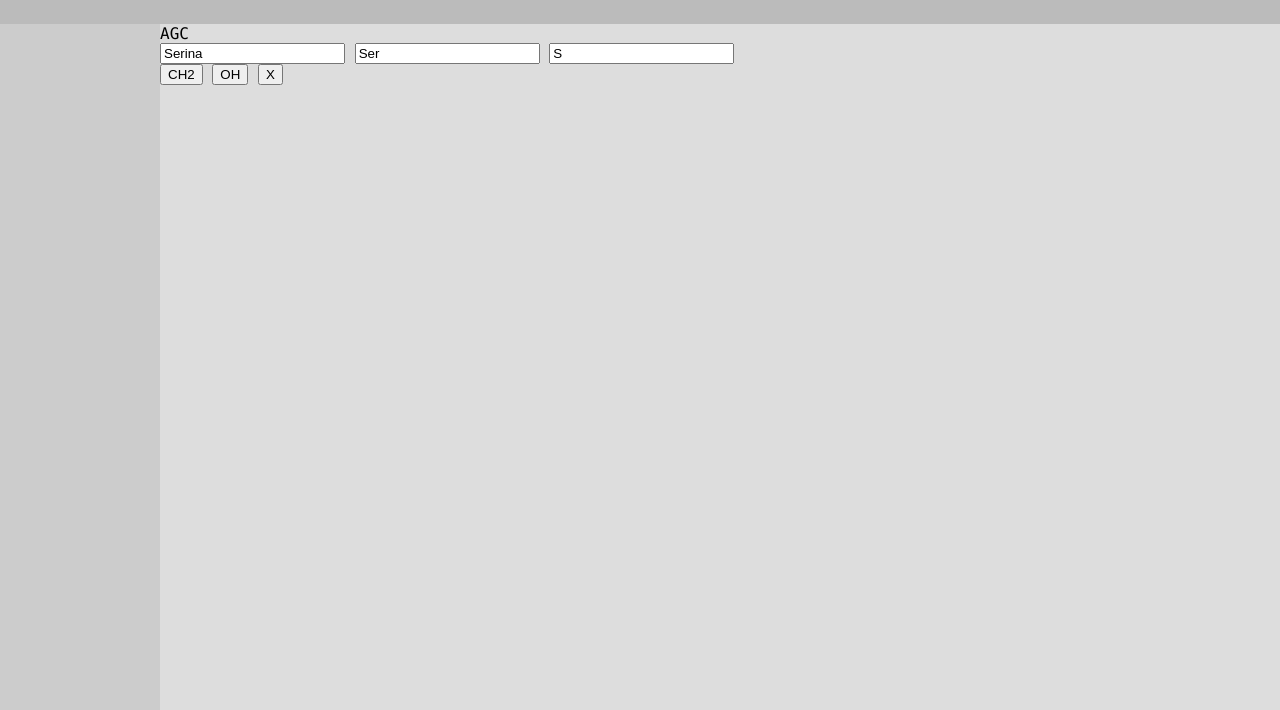
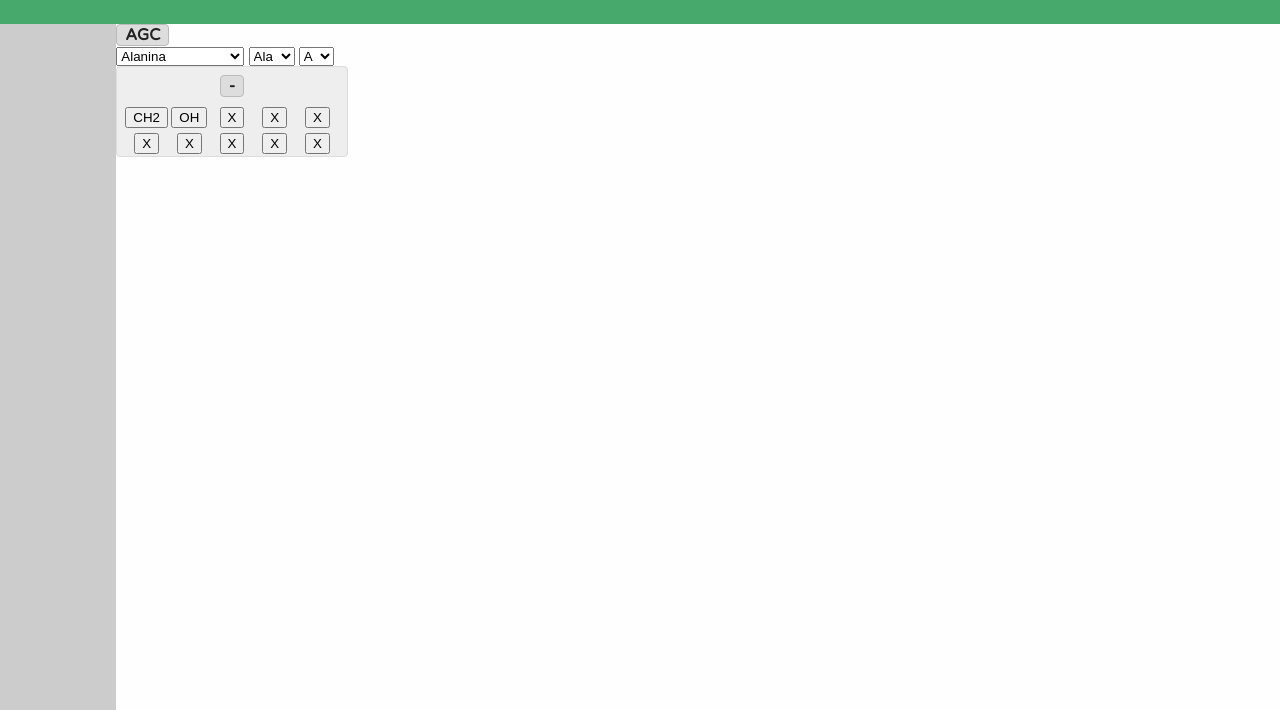
Before and after one commit to M1keCodingProjects/Biocozy, a plain HTML site: page index.html in a window 1280 px wide. Shown: the part 90-800 px from the top of the page. Drawn offline with Linux system fonts and the light colour scheme.

Commit message:
Added CSS-grid layout for lateral chain section.

```diff
--- a/index.html
+++ b/index.html
@@ -13,15 +13,93 @@
         <div class="header-gui">Biocozy</div>
         <div class="sidebar"></div>
         <div class="game-container">
-            <div id="triplet">AGC</div>
+            <div class="data-container" id="triplet">AGC</div>
 
-            <input type="text" value="Serina">
-            <input type="text" value="Ser">
-            <input type="text" value="S">
-            <div id="lateralChainStructure"></div>
-            <button class="btn-addGroup" id="CH2" onclick="addGroup('CH2')">CH2</button>
-            <button class="btn-addGroup" id="OH" onclick="addGroup('OH')">OH</button>
-            <button class="btn-addGroup" id="delete" onclick="removeGroup()">X</button>
+            <div id="nameSelectors-container">
+                <select name="fullName" id="fullName">
+                    <option value="Alanina">Alanina</option>
+                    <option value="Arginina">Arginina</option>
+                    <option value="Asparagina">Asparagina</option>
+                    <option value="aspartico">Acido aspartico</option>
+                    <option value="Cisteina">Cisteina</option>
+                    <option value="Acido glutammico">Acido glutammico</option>
+                    <option value="Glutammina">Glutammina</option>
+                    <option value="Glicina">Glicina</option>
+                    <option value="Istidina">Istidina</option>
+                    <option value="Isoleucina">Isoleucina</option>
+                    <option value="Leucina">Leucina</option>
+                    <option value="Lisina">Lisina</option>
+                    <option value="Metionina">Metionina</option>
+                    <option value="Fenilalanina">Fenilalanina</option>
+                    <option value="Prolina">Prolina</option>
+                    <option value="Serina">Serina</option>
+                    <option value="Treonina">Treonina</option>
+                    <option value="Triptofano">Triptofano</option>
+                    <option value="Tirosina">Tirosina</option>
+                    <option value="Valina">Valina</option>
+                </select>
+
+                <select name="acronym" id="acronym">
+                    <option value="Ala">Ala</option>
+                    <option value="Arg">Arg</option>
+                    <option value="Asn">Asn</option>
+                    <option value="Asp">Asp</option>
+                    <option value="Cys">Cys</option>
+                    <option value="Glu">Glu</option>
+                    <option value="Gln">Gln</option>
+                    <option value="Gly">Gly</option>
+                    <option value="His">His</option>
+                    <option value="Ile">Ile</option>
+                    <option value="Leu">Leu</option>
+                    <option value="Lys">Lys</option>
+                    <option value="Met">Met</option>
+                    <option value="Phe">Phe</option>
+                    <option value="Pro">Pro</option>
+                    <option value="Ser">Ser</option>
+                    <option value="Thr">Thr</option>
+                    <option value="Trp">Trp</option>
+                    <option value="Tyr">Tyr</option>
+                    <option value="Val">Val</option>
+                </select>
+
+                <select name="letter" id="letter">
+                    <option value="A">A</option>
+                    <option value="R">R</option>
+                    <option value="N">N</option>
+                    <option value="D">D</option>
+                    <option value="C">C</option>
+                    <option value="E">E</option>
+                    <option value="Q">Q</option>
+                    <option value="G">G</option>
+                    <option value="H">H</option>
+                    <option value="I">I</option>
+                    <option value="L">L</option>
+                    <option value="K">K</option>
+                    <option value="M">M</option>
+                    <option value="F">F</option>
+                    <option value="P">P</option>
+                    <option value="S">S</option>
+                    <option value="T">T</option>
+                    <option value="W">W</option>
+                    <option value="Y">Y</option>
+                    <option value="V">V</option>
+                </select>
+            </div>
+
+            <div class="data-container lighter" id="lateralChain-gameWrapper">
+                <div class="data-container" id="lateralChainStructure">-</div>
+                <button class="btn-addGroup" id="CH2" onclick="addGroup('CH2')">CH2</button>
+                <button class="btn-addGroup" id="OH" onclick="addGroup('OH')">OH</button>
+                <button class="btn-addGroup" id="delete" onclick="removeGroup()">X</button>
+                <button class="btn-addGroup" id="delete" onclick="removeGroup()">X</button>
+                <button class="btn-addGroup" id="delete" onclick="removeGroup()">X</button>
+                <button class="btn-addGroup" id="delete" onclick="removeGroup()">X</button>
+                <button class="btn-addGroup" id="delete" onclick="removeGroup()">X</button>
+                <button class="btn-addGroup" id="delete" onclick="removeGroup()">X</button>
+                <button class="btn-addGroup" id="delete" onclick="removeGroup()">X</button>
+                <button class="btn-addGroup" id="delete" onclick="removeGroup()">X</button>
+            </div>
+
         </div>
     </div>
 </body>
--- a/style.css
+++ b/style.css
@@ -1,5 +1,10 @@
 *, *::after, *::before {
    box-sizing : border-box;
+}
+
+@font-face {
+    font-family: Rounded;
+    src: url("./VarelaRound-Regular.ttf");
 }
 
 html {
@@ -15,18 +20,18 @@ body {
 html, body {
     padding: 0;
     margin : 0;
-    font-family: Menlo;
+    font-family: Rounded;
 }
 
 .grid-container {
     display: grid;
     grid-template-rows: 1fr 6fr;
-    grid-template-columns: 1fr 7fr;
+    grid-template-columns: 1fr 10fr;
     height: 100%;
 }
 
 .header-gui {
-    background-color: #bbb;
+    background-color: #47aa6c;
     grid-column: 1 / -1;
     font-size: 3rem;
     font-weight: bold;
@@ -39,5 +44,32 @@ html, body {
 }
 
 .game-container {
+    background-color: #fefefe;
+}
+
+.data-container {
+    border: .1rem solid #bbb;
     background-color: #ddd;
+    color: #222;
+    font-weight: bold;
+    width:fit-content;
+    padding-left: .5rem;
+    padding-right: .5rem;
+    border-radius: .25rem;
 }
+
+.data-container.lighter {
+    display: grid;
+    background-color: #eee;
+    border-color: #ddd;
+    grid-template-columns: repeat(5, 1fr);
+    grid-template-rows: 1.5fr repeat(2, 1fr);
+    justify-items: center;
+    align-items: center;
+}
+
+.data-container.lighter .data-container {
+    grid-column: 1 / -1;
+    margin-top: .5rem;
+    margin-bottom: .5rem;
+}
```
Also changed, not shown: VarelaRound-Regular.ttf (added).
